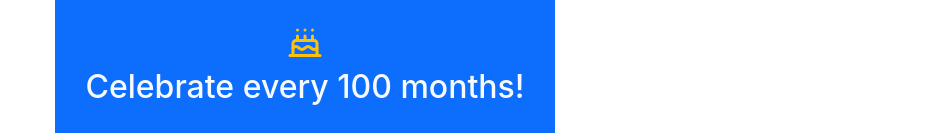
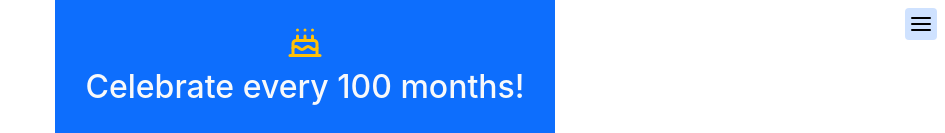
Before and after one commit to Thenander/happybirthday, a React (Create React App) app: page / in a window 1280 px wide. Shown: the top 133 px of the page, without its empty margins (335-1280 px from the left). Built offline with nearby package versions, Linux system fonts and the light colour scheme.

Commit message:
Lägg till burger-menu

```diff
--- a/src/App.js
+++ b/src/App.js
@@ -17,6 +17,7 @@ export default function App() {
   const [showTable, setShowTable] = useState({ [MINE]: false, [OTHER]: true });
   const [show, setShow] = useState(false);
   const [confirm, setConfirm] = useState();
+  const [isActive, setIsActive] = useState(false);
 
   const handleClose = () => setShow(false);
   const handleShow = () => setShow(true);
@@ -64,11 +65,32 @@ export default function App() {
     handleClose();
   };
 
+  function Burger(params) {
+    return (
+      <div className={styles["nav"]}>
+        <div
+          className={styles["menu-btn"]}
+          onClick={() => setIsActive((prev) => !prev)}
+        >
+          <div
+            className={`${styles["menu-btn__burger"]} ${
+              isActive
+                ? styles["burger-menu-active"]
+                : styles["burger-menu-inactive"]
+            }`}
+          />
+        </div>
+      </div>
+    );
+  }
+
   return (
     <Container
       style={{ maxWidth: "500px", minHeight: "100vh" }}
       className={styles.bg}
     >
+      <Burger />
+
       <Modal show={show} onHide={handleClose}>
         <Modal.Header closeButton>
           <Modal.Title>Forget saved birthdate</Modal.Title>
@@ -89,7 +111,8 @@ export default function App() {
             Forget birthdate
           </Button>
         </Modal.Footer>
-      </Modal>{" "}
+      </Modal>
+
       <div {...attr}>
         <div className="py-4">
           <Cake size={36} className="text-warning" />
@@ -98,7 +121,13 @@ export default function App() {
           </h1>
         </div>
       </div>
-      {!storedBirthdate && <Input onClickHandler={handleBirthdateSubmit} />}
+
+      <Collapse in={!storedBirthdate}>
+        <div>
+          <Input onClickHandler={handleBirthdateSubmit} />
+        </div>
+      </Collapse>
+
       <Collapse in={!!milestoneBirthdays}>
         <div>
           <List
@@ -111,6 +140,7 @@ export default function App() {
           />
         </div>
       </Collapse>
+
       <Collapse in={showTodayMilestones}>
         <div>
           <List
@@ -122,7 +152,9 @@ export default function App() {
           />
         </div>
       </Collapse>
-      {storedBirthdate && (
+
+      <Collapse in={storedBirthdate}>
+        <div>
           <button
             type="button"
             onClick={showConfirm}
@@ -131,7 +163,8 @@ export default function App() {
           >
             Forget birthdate
           </button>
-      )}
+        </div>
+      </Collapse>
     </Container>
   );
 }
--- a/src/App.module.css
+++ b/src/App.module.css
@@ -1,3 +1,190 @@
 .bg {
     background: linear-gradient(180deg, rgb(13 110 253) 50%, rgb(255 193 8) 100%);
 }
+
+.nav {
+    position: fixed;
+    top: .5rem;
+    width: 100%;
+    left: -.5rem;
+    display: flex;
+    align-items: center;
+    justify-content: end;
+}
+
+.menu-btn {
+  font-size: .5rem; /* font-size changes the size of the whole burger. */
+  background-color: #cfe2ff;
+  border-radius: .5em;
+  cursor: pointer;
+  display: flex;
+  align-items: center;
+  justify-content: center;
+  height: 4em;
+  width: 4em;
+}
+
+.menu-btn__burger,
+.menu-btn__burger::before,
+.menu-btn__burger::after {
+  font-size: 1em;
+  content: '';
+  background: #000;
+  width: 2.5em;
+  height: 0.3em;
+  border-radius: 100vw;
+}
+
+.menu-btn__burger::before,
+.menu-btn__burger::after {
+  position: absolute;
+}
+
+.menu-btn__burger::before {
+  transform: translateY(-0.75em);
+}
+
+.menu-btn__burger::after {
+  transform: translateY(0.75em);
+}
+
+/* Animation */
+.burger-menu-active,
+.burger-menu-active::before,
+.burger-menu-active::after {
+  animation-duration: 0.7s;
+  animation-fill-mode: forwards;
+  animation-timing-function: ease;
+}
+.burger-menu-active {
+  animation-name: open-burg-main;
+}
+.burger-menu-active::before {
+  animation-name: open-burg-before;
+}
+.burger-menu-active::after {
+  animation-name: open-burg-after;
+}
+
+@keyframes open-burg-main {
+  0% {
+  }
+  25% {
+    transform: rotate(0) translateY(0) scaleX(1);
+  }
+  40% {
+    transform: rotate(0) translateY(0) scaleX(0.1);
+  }
+  41% {
+    transform: rotate(45deg) scaleX(0.1);
+  }
+  75% {
+    transform: rotate(45deg) scaleX(1);
+  }
+  100% {
+    transform: rotate(45deg) scaleX(1);
+  }
+}
+@keyframes open-burg-before {
+  0% {
+    transform: translateY(-0.75em);
+  }
+  25% {
+    transform: translateY(0);
+  }
+  40% {
+    transform: translateY(0) rotate(0deg);
+  }
+  41% {
+    transform: translateY(0) rotate(-90deg) scaleX(0.1);
+  }
+  75% {
+    transform: translateY(0) rotate(-90deg) scaleX(1);
+  }
+  100% {
+    transform: translateY(0) rotate(-90deg) scaleX(1);
+  }
+}
+@keyframes open-burg-after {
+  0% {
+  }
+  25% {
+    transform: translateY(0);
+  }
+  75% {
+    opacity: 0;
+    transform: translateY(0) scaleX(0.1);
+  }
+  100% {
+    opacity: 0;
+  }
+}
+
+/* more */
+
+.burger-menu-inactive,
+.burger-menu-inactive::before,
+.burger-menu-inactive::after {
+  animation-duration: 0.5s;
+  animation-fill-mode: forwards;
+  animation-timing-function: ease;
+}
+.burger-menu-inactive {
+  animation-name: close-burg-main;
+}
+.burger-menu-inactive::before {
+  animation-name: close-burg-before;
+}
+.burger-menu-inactive::after {
+  animation-name: close-burg-after;
+}
+
+@keyframes close-burg-main {
+  0% {
+    transform: rotate(45deg) scaleX(1);
+  }
+  25% {
+    transform: rotate(45deg) scaleX(0.1);
+  }
+  26% {
+    transform: rotate(0deg) scaleX(0.1);
+  }
+  75% {
+    transform: rotate(0deg) scaleX(1);
+  }
+  100% {
+    /* transform: scaleX(1); */
+  }
+}
+@keyframes close-burg-before {
+  0% {
+    transform: rotate(90deg) scaleX(1);
+  }
+  25% {
+    transform: rotate(90deg) scaleX(0.1);
+  }
+  26% {
+    transform: rotate(0deg) scaleX(0.1);
+  }
+  50% {
+    transform: translateY(0) scaleX(0.1);
+  }
+  75% {
+    transform: translateY(0);
+  }
+  100% {
+  }
+}
+@keyframes close-burg-after {
+  0% {
+    opacity: 0;
+  }
+  25% {
+    transform: scaleX(0.1);
+  }
+  75% {
+    transform: translateY(0);
+  }
+  100% {
+  }
+}
```
Lines whose indentation alone changed are shown as unchanged.
